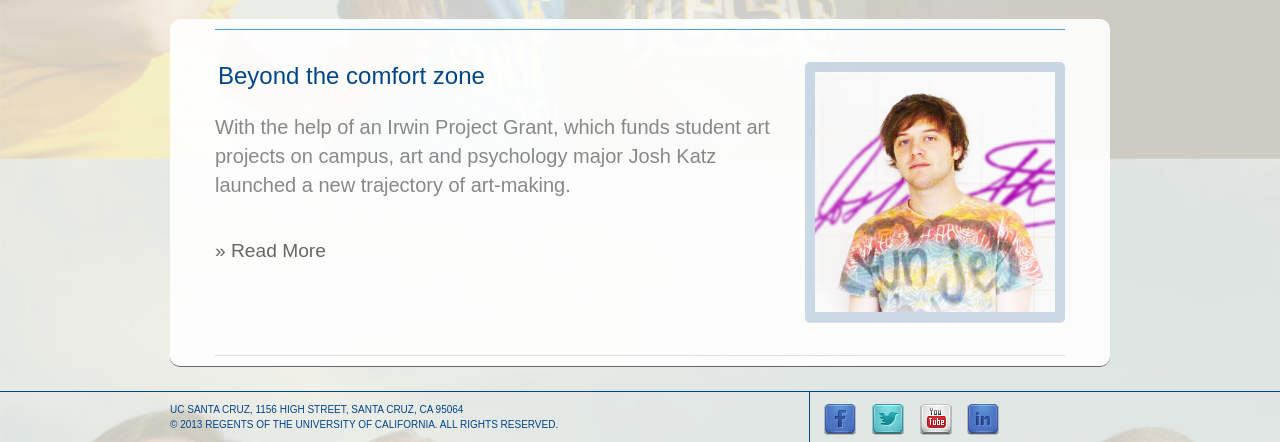
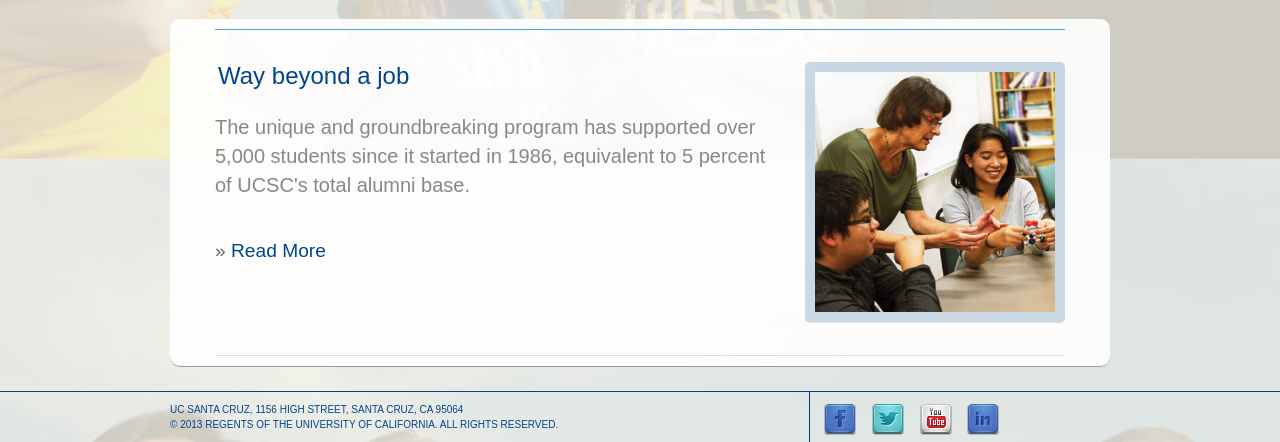
Before and after one commit to luckyluke007/Annual-Report, a PHP site: page / in a window 1280 px wide. Shown: the part 695-1137 px from the top of the page. Run offline with PHP 8.4, Linux system fonts and the light colour scheme; some libraries are stand-ins or nearby versions; some web fonts are replaced.

Commit message:
Updated pages videos and video image

```diff
--- a/css/rotator.css
+++ b/css/rotator.css
@@ -7,7 +7,7 @@
 	-webkit-border-radius: 10px;
 	-moz-border-radius: 10px;
 	-o-border-radius: 10px;
-	border-bottom: 1px #666 solid;
+	border-bottom: 1px #999 solid;
 	margin: 20px 0 0 0;
 }
 
--- a/includes/header.php
+++ b/includes/header.php
@@ -4,6 +4,8 @@
 <script type="text/javascript" src="js/modernizr.custom.79639.js"></script>
 <!-- STYLE -->
 <link href="css/css.css" rel="stylesheet" type="text/css" />
+
+<link rel="stylesheet" type="text/css" href="css/buttons.css" />
 
 <!--[if IE 8]>
     <link rel="stylesheet" type="text/css" href="../2012-13/css/ie8.css">
--- a/includes/sub_header.php
+++ b/includes/sub_header.php
@@ -6,6 +6,8 @@
 <link href="../css/css.css" rel="stylesheet" type="text/css" />
 
 <link href="../css/video-js.css" rel="stylesheet" type="text/css">
+
+<link rel="stylesheet" type="text/css" href="css/buttons.css" />
 
 <!--[if IE 8]>
     <link rel="stylesheet" type="text/css" href="../css/ie8.css">
--- a/index.php
+++ b/index.php
@@ -25,10 +25,10 @@
   </div>
   <!-- END MESSAGE-->
 <video id="example_video_1" class="video-js vjs-default-skin" controls preload="none" width="940" height="529"
-      poster="images/video-image.jpg"data-setup="{}" style="border:0px solid #f2f0e4; -webkit-border-radius: 12px; -moz-border-radius: 12px; border-radius: 12px;" title="P3: Passion. Promise. Philanthropy. Stories of people who are making a difference at UC Santa Cruz. Watch our Thank You video." alt="P3: Passion. Promise. Philanthropy. Stories of people who are making a difference at UC Santa Cruz. Watch our Thank You video.">
-    <source src="http://mediafiles.ucsc.edu/annualreport/2012-13/make_it_happen.mp4" type='video/mp4'/>
-    <source src="http://mediafiles.ucsc.edu/annualreport/2012-13/thank-you.webm" type='video/webm' />
-    <source src="http://mediafiles.ucsc.edu/annualreport/make_it_happen.theora.ogv" type='video/ogg' />
+      poster="images/video-image.png"data-setup="{}" style="border:0px solid #f2f0e4; -webkit-border-radius: 12px; -moz-border-radius: 12px; border-radius: 12px;" title="The Spirit of UCSC" alt="P3: Passion. Promise. Philanthropy. Stories of people who are making a difference at UC Santa Cruz. Watch our Thank You video.">
+    <source src="http://mediafiles.ucsc.edu/annualreport/2012-13/thespiritucsc.mp4" type='video/mp4'/>
+    <source src="http://mediafiles.ucsc.edu/annualreport/2012-13/thespiritucsc.webm" type='video/webm' />
+    <source src="http://mediafiles.ucsc.edu/annualreport/thespiritucsc.theora.ogv" type='video/ogg' />
   </video>
   <script type="text/javascript">
 _V_("example_video_1", {}, function(){
@@ -43,43 +43,43 @@ this.posterImage.show();
 <div class="rotator-container">
 <div id="cbp-qtrotator" class="cbp-qtrotator">
 					<div class="cbp-qtcontent">
-						<img src="images/profiles/donka.jpg" alt="John Dizikes" />
+						<img src="images/profiles/give.jpg" alt="Give. Don't Give In. - Thumb" />
 						<blockquote>
-                        <h2>Outstanding teaching in the humanities</h2>
-						  <p>The Dizikes teaching award—named for professor emeritus of American studies John Dizikes—celebrates the Humanities faculty's commitment to excellence in teaching and its impact on undergraduate students.</p>
-						  <footer>Read More</footer>
+                        <h2>Give. Don't Give In</h2>
+						  <p>UC Santa Cruz is the boldest experiment in the history of public higher education. Our very founding in 1965 was a revolt against the educational status quo.</p>
+						  <footer><a href="articles/give-112013.php">Read More</a></footer>
 						</blockquote>
 					</div>
 					<div class="cbp-qtcontent">
-						<img src="images/profiles/carson.jpg" alt="Carson Watts" />
+						<img src="images/profiles/meka.jpg" alt="Choosing a different path: meet Meka Williams" />
 						<blockquote>
-                        <h2>Gabe Zimmerman's memory lives on in scholarship</h2>
-						  <p>Student Carson Watts was the second winner of the Gabriel Zimmerman Memorial Scholarship, which supports students who are passionate about social issues and committed to public service.</p>
-						  <footer>Read More</footer>
+                        <h2>Choosing a different path: meet Meka Williams</h2>
+						  <p>Student Meka Williams's fierce determination to succeed—along with help from campus and private support programs—diverted her from a grim path.</p>
+						  <footer><a href="articles/meetmeka-112013.php">Read More</a></footer>
 						</blockquote>
 					</div>
 					<div class="cbp-qtcontent">
-						<img src="images/profiles/josh.jpg" alt="img03" />
+						<img src="images/profiles/konopelski.jpg" alt="Way beyond a job: Joe and Nancy Cox-Konopelski" />
 						<blockquote>
-                        <h2>Beyond the comfort zone</h2>
-						  <p>With the help of an Irwin Project Grant, which funds student art projects on campus, art and psychology major Josh Katz launched a new trajectory of art-making.</p>
-						  <footer>Read More</footer>
+                        <h2>Way beyond a job</h2>
+						  <p>The unique and groundbreaking program has supported over 5,000 students since it started in 1986, equivalent to 5 percent of UCSC's total alumni base.</p>
+						  <footer><a href="articles/waybeyondajob-112013.php">Read More</a></footer>
 						</blockquote>
 					</div>
 					<div class="cbp-qtcontent">
-						<img src="images/profiles/karen.jpg" alt="img04" />
+						<img src="images/profiles/rebeles.jpg" alt="Connecting science and justice: Patricia and Rowland Rebeles" />
 						<blockquote>
-                        <h2>Giving back by paying forward</h2>
-						  <p>Karen Rhodes and her husband, fellow Slug Robert Weiner, have been consistent, reliable donors to UC Santa Cruz, providing valuable support for Cowell College, the History Department, scholarships, and more.</p>
-						  <footer>Read More</footer>
+                        <h2>Connecting science and justice</h2>
+						  <p>UCSC's innovative Science and Justice Training Program trains graduate students to think hard about the effects and impacts of their research on society, offering a pathway for science and engineering to connect to social issues and public concerns.</p>
+						  <footer><a href="articles/connecting-112013.php">Read More</a></footer>
 						</blockquote>
 					</div>
                     <div class="cbp-qtcontent">
-						<img src="images/profiles/infant.jpg" alt="img04" />
+						<img src="images/profiles/pehl.jpg" alt="Dorothy Everett" />
 						<blockquote>
-                        <h2>Child's play = new research</h2>
-						  <p>A $165,000 grant to UCSC's Early Education Services has enabled the program to extend childcare hours for students' children and provide an observation room for developmental psychology research.</p>
-						  <footer>Read More</footer>
+                        <h2>Honoring a 'quietly incredible woman'</h2>
+						  <p>Mark Headley (Stevenson '83, politics) and his wife, Christina Pehl, decided to make a gift establishing a new endowed chair at UCSC, they wanted to commemorate an extraordinary woman who worked tirelessly for three University of California presidents.</p>
+						  <footer><a href="articles/incrediblewoman-112013.php">Read More</a></footer>
 						</blockquote>
 					</div>
 				</div>
--- a/stories.php
+++ b/stories.php
@@ -5,7 +5,7 @@
 
 <title>Stories | 2012-13 Annual Report on Philanthropy</title>
 <?php include("includes/header.php"); ?>
-<link rel="stylesheet" type="text/css" href="css/buttons.css" />
+
 <div class="content">
 
 <h1>Stories</h1>
```
Also changed, not shown: honor-roll.php (+21 -22 lines), images/video-image.jpg (deleted).
